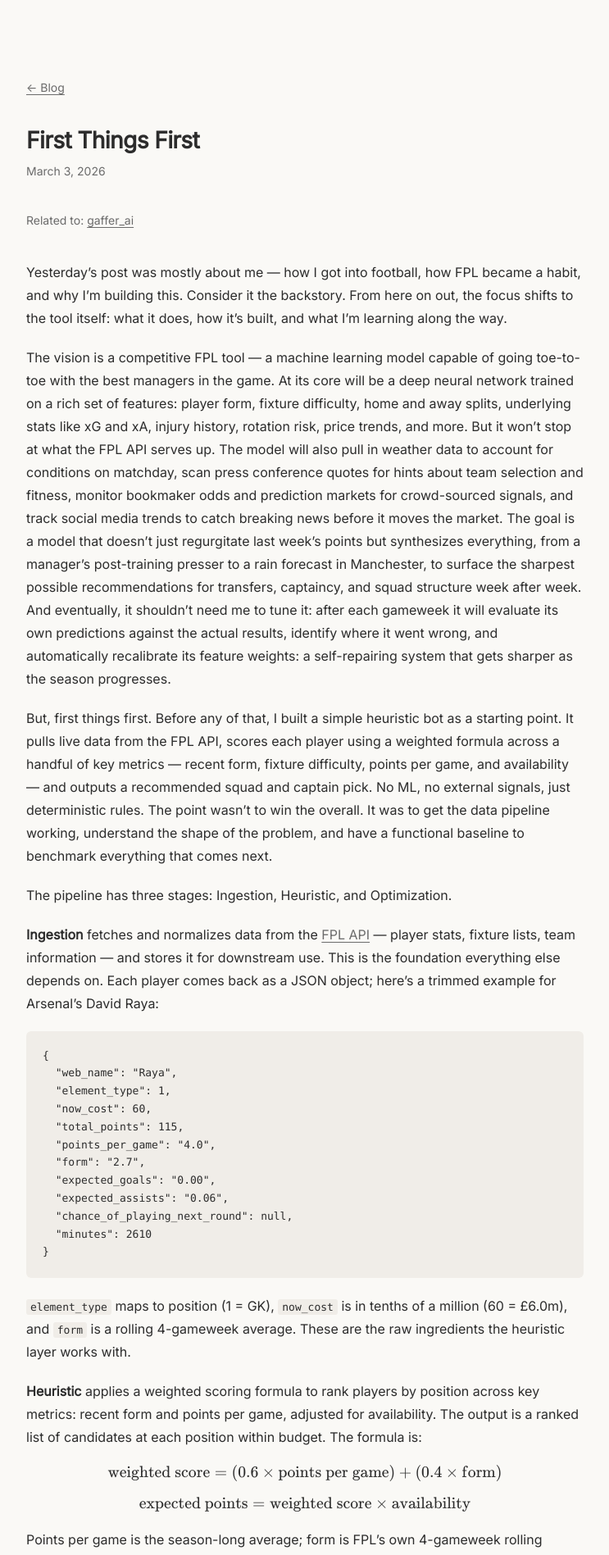
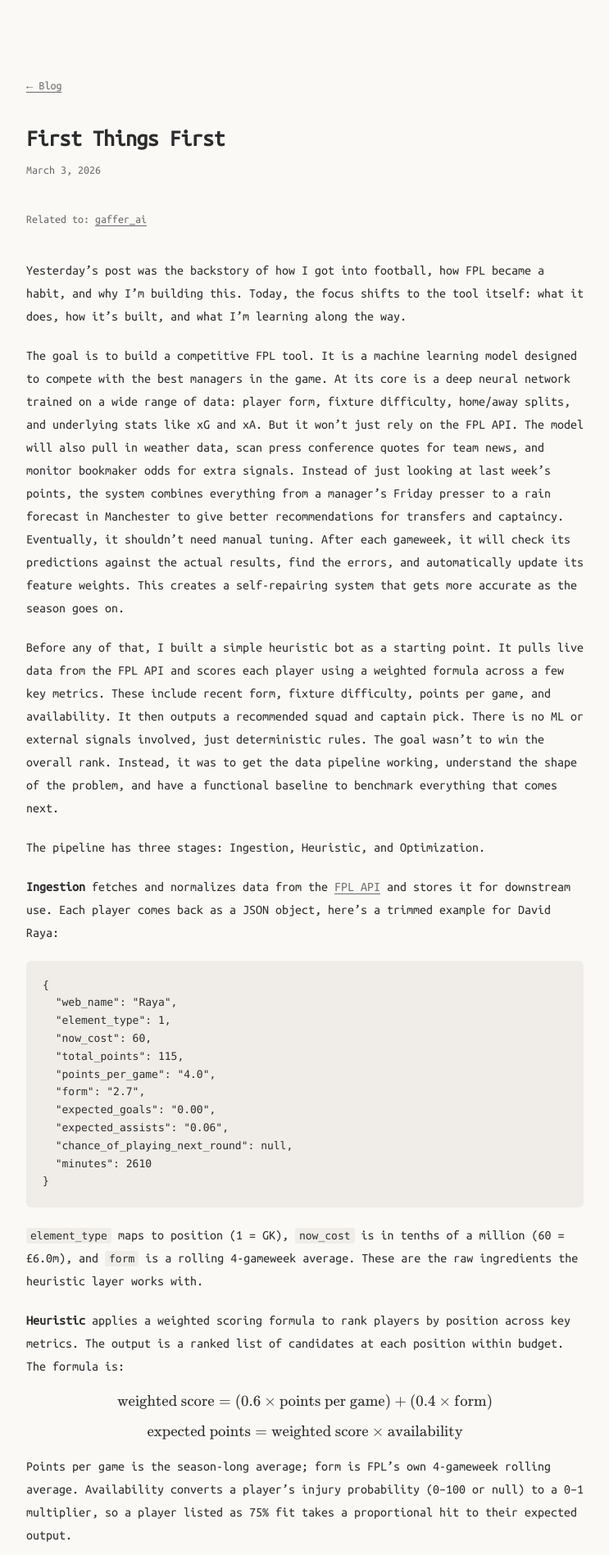
Before and after one commit to samsohn28/samsohn28.github.io, a Jekyll site: the page built from blog/2026-03-03-first-things-first.md, in a window 1280 px wide. Shown: the top 1897 px of the page at 82% size, without its empty margins (16-759 px from the left). Built offline with Jekyll 4.4.1, drawn with Linux system fonts in a browser that asks for light colours; our own code applies the rules of GitHub Pages for plain Markdown files; some of the changed text lies outside the part shown.

Commit message:
update font and posts

````diff
--- a/_layouts/default.html
+++ b/_layouts/default.html
@@ -6,12 +6,12 @@
     <title>{{ site.name }}</title>
     <link rel="preconnect" href="https://fonts.googleapis.com">
     <link rel="preconnect" href="https://fonts.gstatic.com" crossorigin>
-    <link href="https://fonts.googleapis.com/css2?family=Inter:wght@400&display=swap" rel="stylesheet">
+    <link href="https://fonts.googleapis.com/css2?family=Ubuntu+Mono:wght@400&display=swap" rel="stylesheet">
     <style>
       * { margin: 0; padding: 0; box-sizing: border-box; }
       body {
         background: #faf9f6;
-        font-family: "Inter", -apple-system, BlinkMacSystemFont, sans-serif;
+        font-family: "Ubuntu Mono", monospace;
         color: #2c2c2c;
         min-height: 100vh;
         padding: 48px;
--- a/blog/2026-03-03-first-things-first.md
+++ b/blog/2026-03-03-first-things-first.md
@@ -8,15 +8,15 @@ layout: post
 
 *Related to: [gaffer\_ai](https://github.com/samsohn28/gaffer_ai)*
 
-Yesterday's post was mostly about me — how I got into football, how FPL became a habit, and why I'm building this. Consider it the backstory. From here on out, the focus shifts to the tool itself: what it does, how it's built, and what I'm learning along the way.
+Yesterday's post was the backstory of how I got into football, how FPL became a habit, and why I'm building this. Today, the focus shifts to the tool itself: what it does, how it's built, and what I'm learning along the way.
 
-The vision is a competitive FPL tool — a machine learning model capable of going toe-to-toe with the best managers in the game. At its core will be a deep neural network trained on a rich set of features: player form, fixture difficulty, home and away splits, underlying stats like xG and xA, injury history, rotation risk, price trends, and more. But it won't stop at what the FPL API serves up. The model will also pull in weather data to account for conditions on matchday, scan press conference quotes for hints about team selection and fitness, monitor bookmaker odds and prediction markets for crowd-sourced signals, and track social media trends to catch breaking news before it moves the market. The goal is a model that doesn't just regurgitate last week's points but synthesizes everything, from a manager's post-training presser to a rain forecast in Manchester, to surface the sharpest possible recommendations for transfers, captaincy, and squad structure week after week. And eventually, it shouldn't need me to tune it: after each gameweek it will evaluate its own predictions against the actual results, identify where it went wrong, and automatically recalibrate its feature weights: a self-repairing system that gets sharper as the season progresses.
+The goal is to build a competitive FPL tool. It is a machine learning model designed to compete with the best managers in the game. At its core is a deep neural network trained on a wide range of data: player form, fixture difficulty, home/away splits, and underlying stats like xG and xA. But it won't just rely on the FPL API. The model will also pull in weather data, scan press conference quotes for team news, and monitor bookmaker odds for extra signals. Instead of just looking at last week's points, the system combines everything from a manager’s Friday presser to a rain forecast in Manchester to give better recommendations for transfers and captaincy. Eventually, it shouldn't need manual tuning. After each gameweek, it will check its predictions against the actual results, find the errors, and automatically update its feature weights. This creates a self-repairing system that gets more accurate as the season goes on.
 
-But, first things first. Before any of that, I built a simple heuristic bot as a starting point. It pulls live data from the FPL API, scores each player using a weighted formula across a handful of key metrics — recent form, fixture difficulty, points per game, and availability — and outputs a recommended squad and captain pick. No ML, no external signals, just deterministic rules. The point wasn't to win the overall. It was to get the data pipeline working, understand the shape of the problem, and have a functional baseline to benchmark everything that comes next.
+Before any of that, I built a simple heuristic bot as a starting point. It pulls live data from the FPL API and scores each player using a weighted formula across a few key metrics. These include recent form, fixture difficulty, points per game, and availability. It then outputs a recommended squad and captain pick. There is no ML or external signals involved, just deterministic rules. The goal wasn't to win the overall rank. Instead, it was to get the data pipeline working, understand the shape of the problem, and have a functional baseline to benchmark everything that comes next.
 
 The pipeline has three stages: Ingestion, Heuristic, and Optimization.
 
-**Ingestion** fetches and normalizes data from the [FPL API](https://fantasy.premierleague.com/api/bootstrap-static/) — player stats, fixture lists, team information — and stores it for downstream use. This is the foundation everything else depends on. Each player comes back as a JSON object; here's a trimmed example for Arsenal's David Raya:
+**Ingestion** fetches and normalizes data from the [FPL API](https://fantasy.premierleague.com/api/bootstrap-static/) and stores it for downstream use. Each player comes back as a JSON object, here's a trimmed example for David Raya:
 
 ```json
 {
@@ -35,7 +35,7 @@ The pipeline has three stages: Ingestion, Heuristic, and Optimization.
 
 `element_type` maps to position (1 = GK), `now_cost` is in tenths of a million (60 = £6.0m), and `form` is a rolling 4-gameweek average. These are the raw ingredients the heuristic layer works with.
 
-**Heuristic** applies a weighted scoring formula to rank players by position across key metrics: recent form and points per game, adjusted for availability. The output is a ranked list of candidates at each position within budget. The formula is:
+**Heuristic** applies a weighted scoring formula to rank players by position across key metrics. The output is a ranked list of candidates at each position within budget. The formula is:
 
 <div>
 $$\text{weighted score} = (0.6 \times \text{points per game}) + (0.4 \times \text{form})$$
@@ -45,7 +45,7 @@ $$\text{expected points} = \text{weighted score} \times \text{availability}$$
 
 Points per game is the season-long average; form is FPL's own 4-gameweek rolling average. Availability converts a player's injury probability (0–100 or null) to a 0–1 multiplier, so a player listed as 75% fit takes a proportional hit to their expected output.
 
-**Optimization** takes those scores and finds the highest-value squad that satisfies all of FPL's constraints. At its core this is a variant of the classic knapsack problem: given a set of items (players) each with a value (expected points) and a weight (cost), find the combination that maximizes total value without exceeding a weight limit (£100m). The twist is that FPL adds multiple constraints on top of the budget: exactly 2 GKPs, 5 DEFs, 5 MIDs, and 3 FWDs, plus no more than 3 players from any single club. A greedy approach won't cut it — too many competing constraints. Instead the optimizer uses [PuLP](https://coin-or.github.io/pulp/), a linear programming library, to model every player as a binary decision variable (selected or not) and let a solver find the mathematically optimal 15. A second pass then picks the best starting XI from that squad, applying FPL's formation rules, and assigns the captaincy to the highest-scoring starter. Each stage is modular, which will make it straightforward to swap in the ML model later without rebuilding everything from scratch.
+**Optimization** takes those scores and finds the highest-value squad that satisfies all of FPL's constraints. At its core this is a variant of the classic [knapsack problem](https://en.wikipedia.org/wiki/Knapsack_problem): given a set of items (players) each with a value (expected points) and a weight (cost), find the combination that maximizes total value without exceeding a weight limit (£100m). The twist is that FPL adds multiple constraints on top of the budget: exactly 2 GKPs, 5 DEFs, 5 MIDs, and 3 FWDs, plus no more than 3 players from any single club. Since there are too many competing constraints, we can't use a greedy approach. Instead the optimizer uses [PuLP](https://coin-or.github.io/pulp/), a linear programming library, to model every player as a binary decision variable (selected or not) and let a solver find the mathematically optimal 15. A second pass then picks the best starting XI from that squad, applying FPL's formation rules, and assigns the captaincy to the highest-scoring starter. Each stage is modular, which will make it straightforward to swap in the ML model later without rebuilding everything from scratch.
 
 Here's what the output looks like when you run it:
 
@@ -94,6 +94,6 @@ And the full squad is written to `data/processed/` as a JSON file for downstream
 }
 ```
 
-Not a bad first squad — £99.8m spent, 67.8 projected points for the XI including the captain bonus.
+£99.8m spent, 67.8 projected points for the XI including the captain bonus. Not bad for a first squad.
 
-Two things I learned building this. First, Claude Code is really, really good. I went from nothing to a working pipeline in about an hour. It's not just autocomplete — it understands the problem, suggests the right abstractions, and catches mistakes before they compound. If you haven't tried it, you should. Second, and more sobering: if getting a simple rule-based bot off the ground still required this much thought about data shapes, constraint modeling, and pipeline design, then building a proper ML model is going to be a lot harder than I originally imagined. The heuristic bot is a foundation, but it's also a reality check. The gap between this and what I actually want to build is wide. Good thing I'm not doing it alone.
+Some key takeaways from today. First, if you're like me, starting is the hardest part. This is your sign to just do the thing. Second, Claude Code is really good. If you haven't tried it yet, you should. Last thing, sometimes the daily grind can make you forget what's important. As Roy Kent said, "You did all this because it was fun. So fuck your feelings, fuck your overthinking, fuck all the bullshit. Go back out there and have some fucking fun."
````
Also changed, not shown: blog/2026-03-02-hello-world.md (+2 -2 lines).
